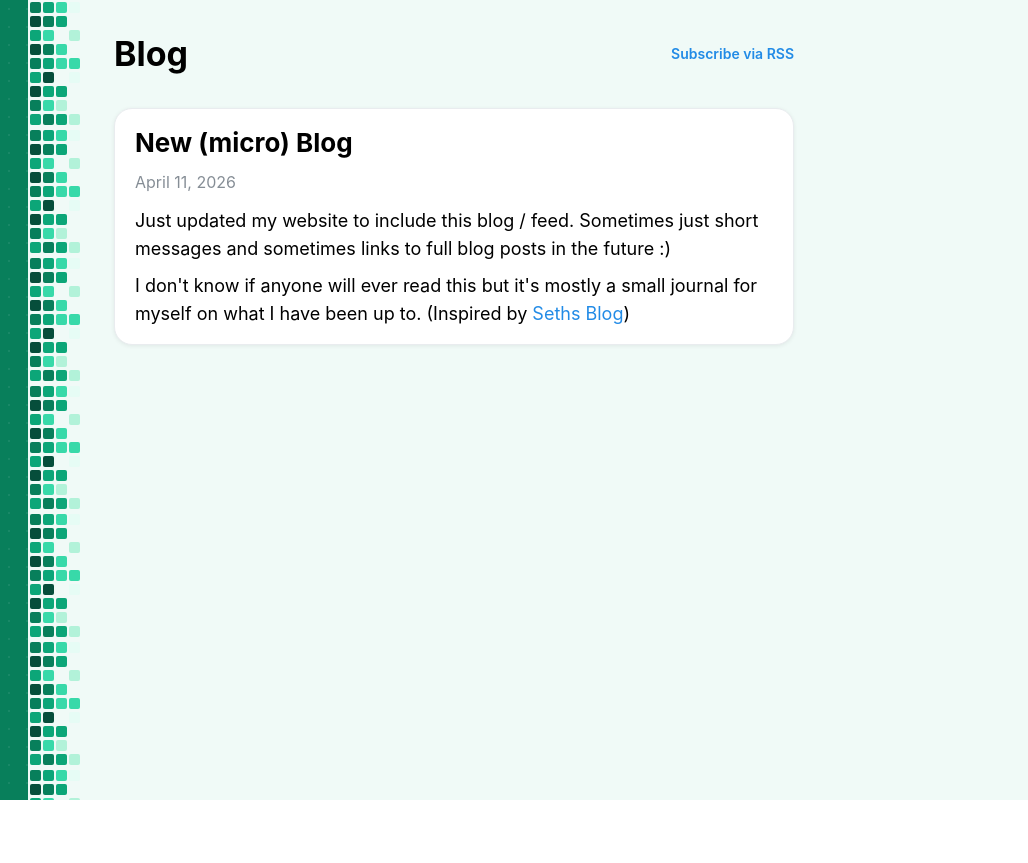
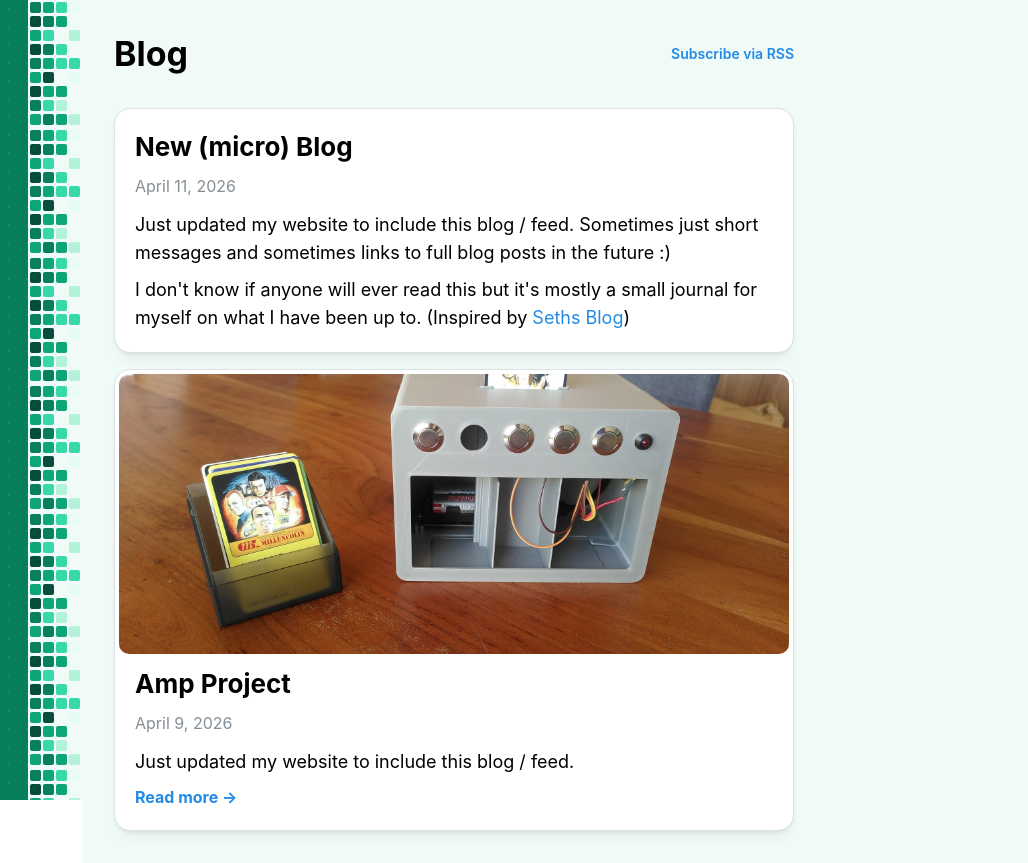
Before and after one commit to Vincenius/portfolio-2025, an Astro site: page /blog in a window 1280 px wide. Shown: the full height of the page, 252-1280 px from the left. Before the commit the page ends 800 px from the top, so only its background shows below. Built offline with nearby package versions, Linux system fonts and the light colour scheme; Astro itself is replaced by a stand-in of ours.

Commit message:
improve blog design

```diff
--- a/src/components/Blog.jsx
+++ b/src/components/Blog.jsx
@@ -1,5 +1,5 @@
 import Layout from './Layout';
-import { Anchor, Box, Flex, Stack, Text, Title } from '@mantine/core';
+import { Anchor, Card, Flex, Stack, Text, Title } from '@mantine/core';
 import ReactMarkdown from 'react-markdown';
 import remarkGfm from 'remark-gfm';
 import styles from '@/styles/Blog.module.css';
@@ -23,14 +23,14 @@ export default function BlogList({ posts = [], activePath }) {
       </Flex>
       <Stack gap="md">
         {posts.map((post) => (
-          <Box key={post.id} className={styles.bubble}>
+          <Card key={post.id} className={styles.bubble} radius="lg" withBorder shadow="sm" p="lg">
             {post.image && (
-              <Box mb="xs">
+              <Card.Section>
                 <img src={post.image} alt="" className={styles.bubbleImage} />
-              </Box>
+              </Card.Section>
             )}
             {post.headline && (
-              <Title order={2} mb="xs">
+              <Title order={2} mb="xs" mt={post.image ? 'sm' : 0}>
                 {post.headline}
               </Title>
             )}
@@ -51,7 +51,7 @@ export default function BlogList({ posts = [], activePath }) {
                 Read more →
               </Anchor>
             )}
-          </Box>
+          </Card>
         ))}
       </Stack>
     </Layout>
--- /dev/null
+++ b/src/content/blog/2026-04-09-amp-project-1.md
@@ -0,0 +1,9 @@
+---
+date: '2026-04-09'
+headline: Amp Project
+image: ../../imgs/blog/amp.webp
+previewText: |
+   Just updated my website to include this blog / feed.
+---
+
+I had a lot of fun lately tinkering with a little hardware project. It will be a small amp that plays music on my wifi speakers once a nfc album card is inserted 🎵 First test version is working - now i have to refine a lot of stuff and finalize it 😊
--- a/src/styles/Blog.module.css
+++ b/src/styles/Blog.module.css
@@ -1,10 +1,6 @@
 .bubble {
-  background: white;
-  border-radius: 18px 18px 18px 18px;
-  padding: 16px 20px;
+  overflow: hidden;
   max-width: 680px;
-  box-shadow: 0 1px 4px rgba(0, 0, 0, 0.07);
-  border: 1px solid var(--mantine-color-gray-2);
 }
 
 .bubbleImage {
```
Also changed, not shown: src/components/BlogDetail.jsx (+19 -13 lines), src/imgs/blog/amp.webp (added).
